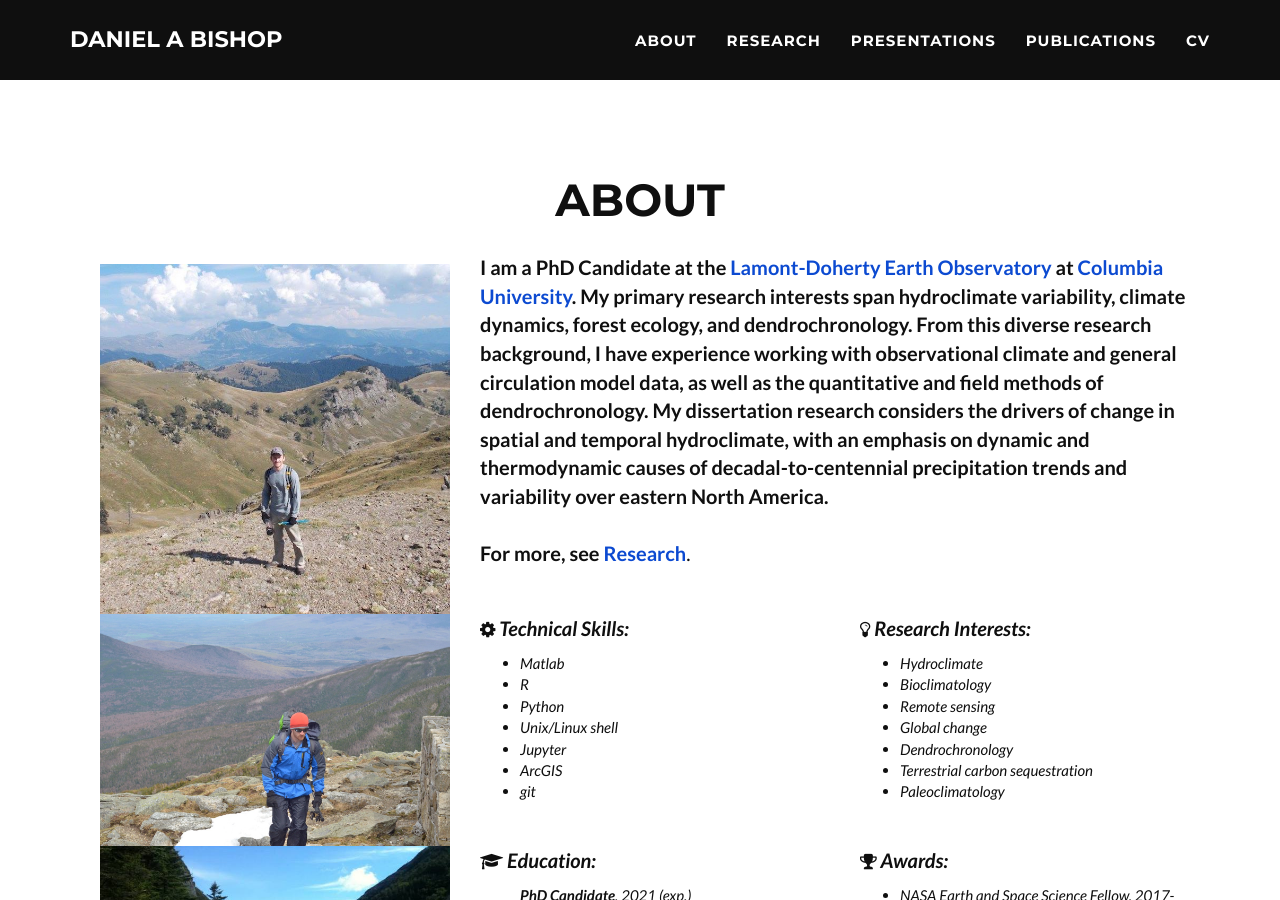
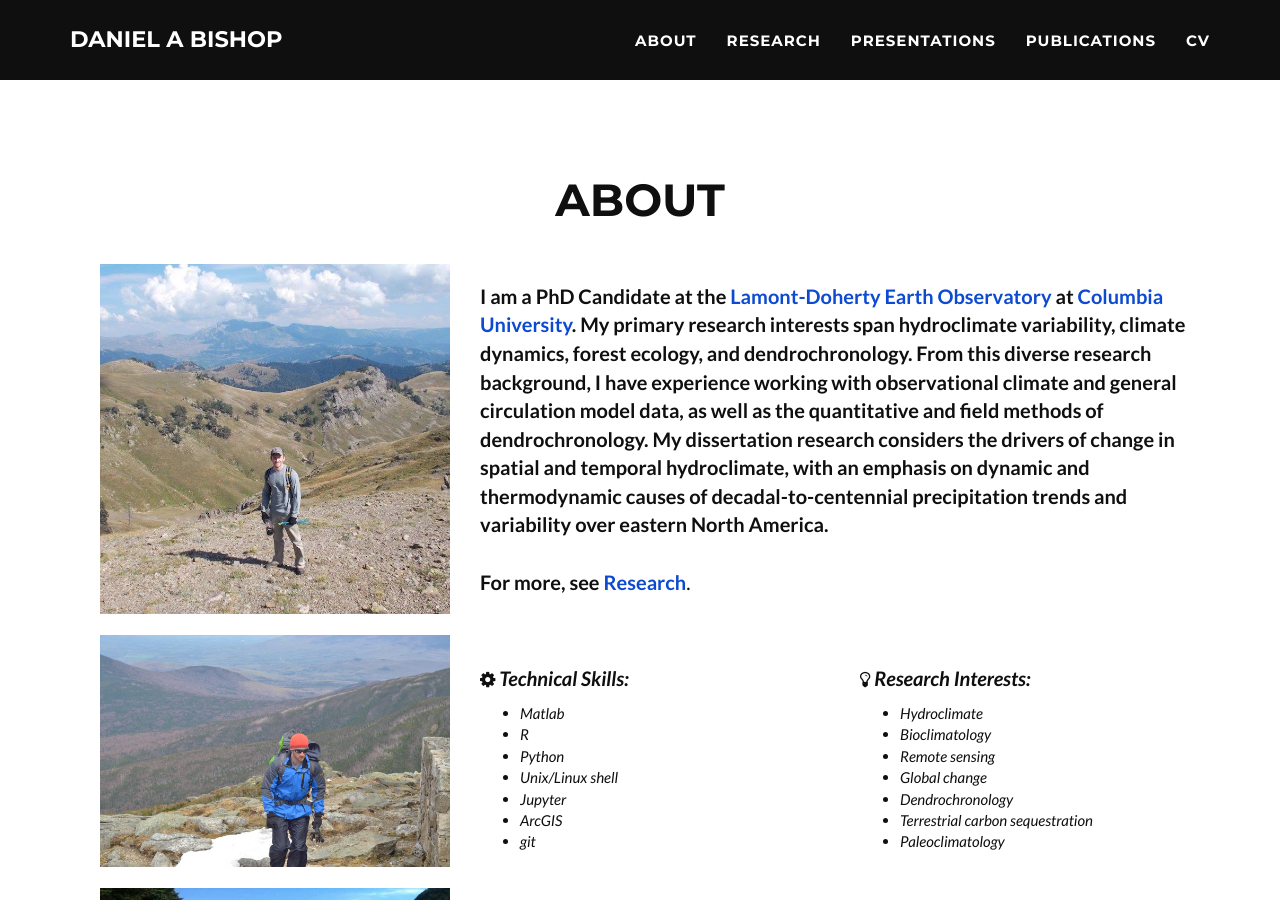
Before and after one commit to danielabishop/danielabishop.github.io, a Jekyll site: the page built from index.html, in a window 1280 px wide and 900 px high, scrolled down 1040 px. Built offline with Jekyll 4.4.1, drawn with Linux system fonts in a browser that asks for light colours; some web fonts are replaced; comment, search, counter and statistics services are not loaded.

Commit message:
About updates

```diff
--- a/_includes/portfolio_grid.html
+++ b/_includes/portfolio_grid.html
@@ -15,10 +15,10 @@
             <div class="container">
                 <div class="col-md-4">
                     <p><br></p>
-                    <img class="img-responsive" src="img/about1.jpg" alt="">
+                    <img class="img-responsive" src="img/about1.jpg" alt=""><br>
                 </div>
                 <div class="col-md-8">
-                    <p><br><b>I am a PhD Candidate at the <a href="https://www.ldeo.columbia.edu">Lamont-Doherty Earth Observatory</a> at <a href="https://eesc.columbia.edu">Columbia University</a>. My primary
+                    <p><br><br><b>I am a PhD Candidate at the <a href="https://www.ldeo.columbia.edu">Lamont-Doherty Earth Observatory</a> at <a href="https://eesc.columbia.edu">Columbia University</a>. My primary
                         research interests span hydroclimate variability, climate dynamics, forest ecology, and dendrochronology.
                         From this diverse research background, I have experience working with observational climate and general
                         circulation model data, as well as the quantitative and field methods of dendrochronology. My
@@ -31,10 +31,10 @@
 
             <div class="container">
                 <div class="col-md-4">
-                    <img class="img-responsive" src="img/about2.jpg" alt="">
+                    <img class="img-responsive" src="img/about2.jpg" alt=""><br>
                 </div>
                 <div class="col-md-4 .col-md-offset-4">
-                    <p><i><b><i style="font-size:18px" class="fa">&#xf013;</i> Technical Skills:</b><br></i></p>
+                    <p><br><i><b><i style="font-size:18px" class="fa">&#xf013;</i> Technical Skills:</b><br></i></p>
                         <ul><i>
                             <li>Matlab</li>
                             <li>R</li>
@@ -46,7 +46,7 @@
                         </ul>
                 </div>
                 <div class="col-md-4">
-                    <p><i><b><i style="font-size:18px" class="fa">&#xf0eb;</i> Research Interests:</b><br></i></p>
+                    <p><br><i><b><i style="font-size:18px" class="fa">&#xf0eb;</i> Research Interests:</b><br></i></p>
                         <ul><i>
                             <li>Hydroclimate</li>
                             <li>Bioclimatology</li>
@@ -61,10 +61,10 @@
 
             <div class="container">
                 <div class="col-md-4">
-                    <img class="img-responsive" src="img/about3.jpg" alt="">
+                    <img class="img-responsive" src="img/about3.jpg" alt=""><br>
                 </div>
                 <div class="col-md-4">
-                    <p><i><b><i style="font-size:18px" class="fa">&#xf19d;</i> Education:</b><br></i></p>
+                    <p><br><i><b><i style="font-size:18px" class="fa">&#xf19d;</i> Education:</b><br></i></p>
                     <ul style="list-style-type:none"><i>
                         <li><b>PhD Candidate</b>, 2021 (exp.)</li>
                         <li><b>MA in Earth &amp; Environmental Sciences</b>, 2018<br>
@@ -76,7 +76,7 @@
                     </ul>
                 </div>
                 <div class="col-md-4">
-                    <p><i><b><i style="font-size:18px" class="fa">&#xf091;</i> Awards:</b><br></i></p>
+                    <p><br><i><b><i style="font-size:18px" class="fa">&#xf091;</i> Awards:</b><br></i></p>
                     <ul><i>
                         <li>NASA Earth and Space Science Fellow, 2017-</li>
                         <li>Columbia University Dean's Fellow, 2016</li>
```
Also changed, not shown: 6 other files.
